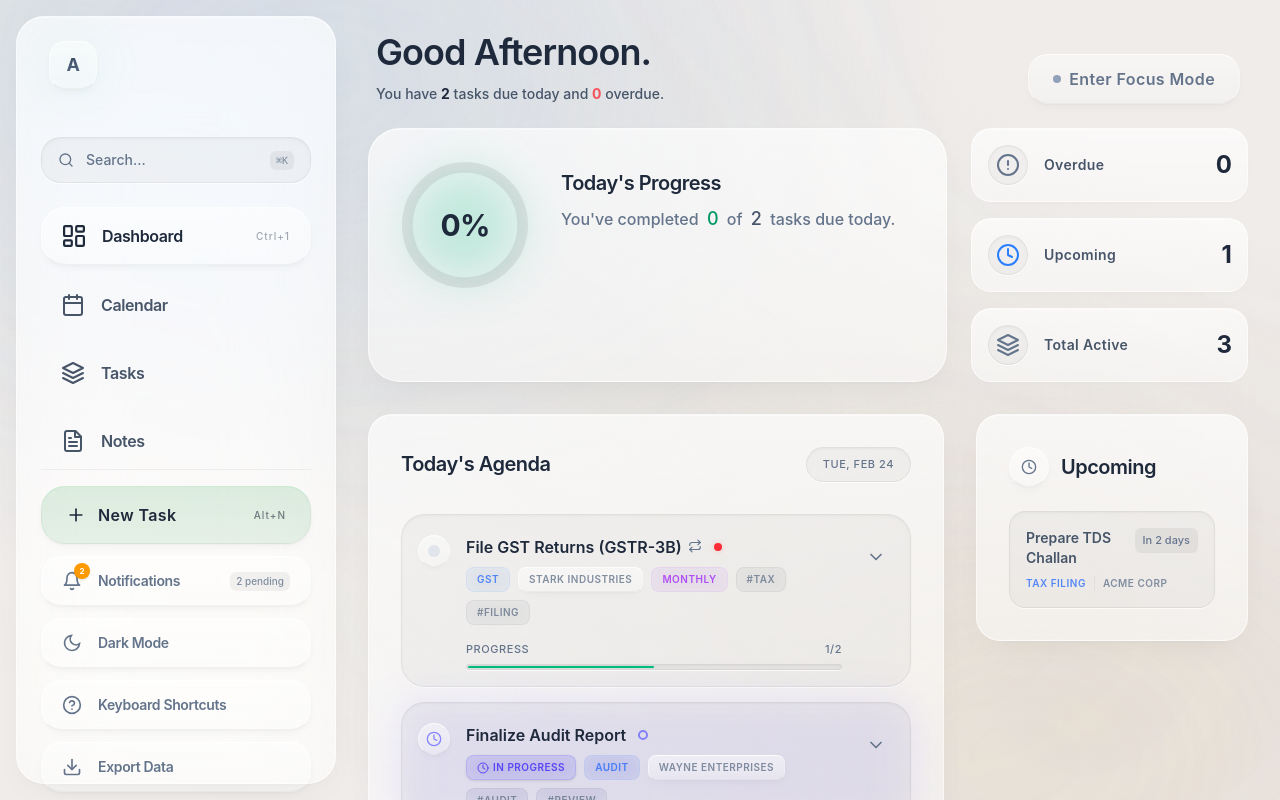
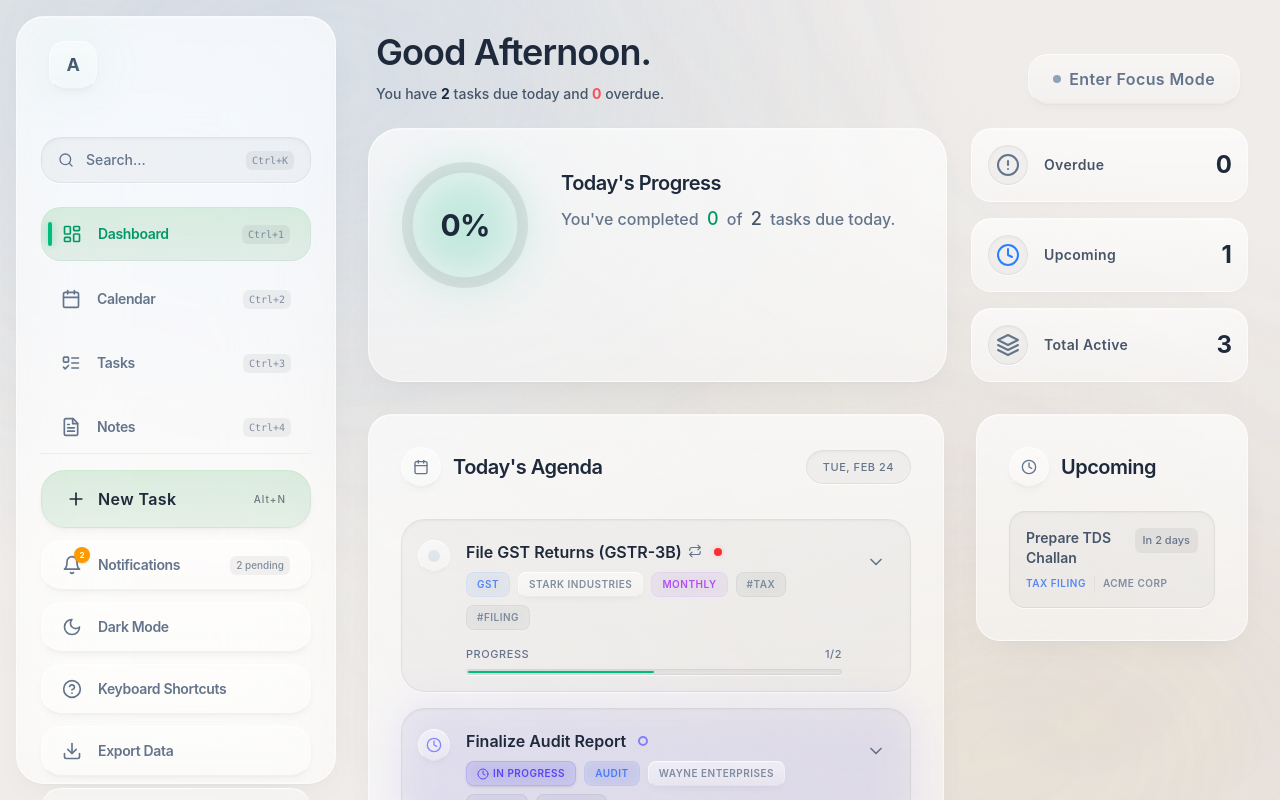
Before and after one commit to hrsagar28/Task-Manager, a React (Vite) app: page / in a window 1280 px wide. Built offline with nearby package versions, Linux system fonts and the light colour scheme.

Commit message:
Enhancements to Liquid Glass UI

```diff
--- a/components/CommandPalette.tsx
+++ b/components/CommandPalette.tsx
@@ -1,6 +1,6 @@
 import React, { useState, useEffect, useRef } from 'react';
 import { Task, Note, ViewState } from '../types';
-import { Search, FileText, CheckCircle, LayoutDashboard, Calendar, Layers, Plus } from './Icons';
+import { Search, FileText, CheckCircle, LayoutDashboard, Calendar, ListTodo, Plus } from './Icons';
 import { useFocusTrap } from '../hooks/useFocusTrap';
 
 interface CommandPaletteProps {
@@ -64,7 +64,7 @@ export const CommandPalette: React.FC<CommandPaletteProps> = ({
   const commands = [
     { label: 'Go to Dashboard', icon: <LayoutDashboard className="w-4 h-4" />, action: () => onNavigate('DASHBOARD') },
     { label: 'Go to Calendar', icon: <Calendar className="w-4 h-4" />, action: () => onNavigate('CALENDAR') },
-    { label: 'Go to Master Tasks', icon: <Layers className="w-4 h-4" />, action: () => onNavigate('TASKS') },
+    { label: 'Go to Master Tasks', icon: <ListTodo className="w-4 h-4" />, action: () => onNavigate('TASKS') },
     { label: 'Go to Notes', icon: <FileText className="w-4 h-4" />, action: () => onNavigate('NOTES') },
     { label: 'Create New Task', icon: <Plus className="w-4 h-4" />, action: () => onNewTask() },
     { label: 'Create New Note', icon: <FileText className="w-4 h-4" />, action: () => onNewNote() },
--- a/components/Dashboard.tsx
+++ b/components/Dashboard.tsx
@@ -1,7 +1,7 @@
 import React, { useMemo, useState, useEffect } from 'react';
 import { Task, TaskStatus, TaskPriority, Note } from '../types';
 import { GlassCard } from './GlassCard';
-import { Circle, CheckCircle, Clock, AlertCircle, ChevronDown, Trash, Copy, Edit2, Layers, FileText, HelpCircle } from './Icons';
+import { Circle, CheckCircle, Clock, AlertCircle, ChevronDown, Trash, Copy, Edit2, Layers, FileText, HelpCircle, Calendar } from './Icons';
 import { formatRelativeDate } from '../utils/formatRelativeDate';
 import { toLocalDateString } from '../utils/dateUtils';
 import { useRovingTabIndex } from '../hooks/useRovingTabIndex';
@@ -199,7 +199,7 @@ export const Dashboard: React.FC<DashboardProps> = ({
                 fill="none"
                 stroke="currentColor"
                 strokeWidth="10"
-                className="text-black/8 dark:text-white/10"
+                className="text-black/[0.08] dark:text-white/10"
               />
               {/* Progress Track */}
               <circle
@@ -256,7 +256,7 @@ export const Dashboard: React.FC<DashboardProps> = ({
           {overdueTasks.length > 0 && (
             <GlassCard className="!border-red-500/30 opacity-0 animate-slide-up" style={{ animationDelay: '200ms' }}>
               <div className="flex items-center gap-3 mb-6">
-                <div className="w-10 h-10 rounded-full bg-red-500/10 flex items-center justify-center text-red-500">
+                <div className="volumetric-btn w-10 h-10 rounded-full flex items-center justify-center text-red-500">
                   <AlertCircle className="w-5 h-5" />
                 </div>
                 <h3 className="text-xl font-semibold tracking-tight text-red-600 dark:text-red-400">Overdue Filings</h3>
@@ -286,7 +286,12 @@ export const Dashboard: React.FC<DashboardProps> = ({
 
           <GlassCard className="opacity-0 animate-slide-up" style={{ animationDelay: '200ms' }}>
             <div className="flex items-center justify-between mb-8">
-              <h3 className="text-xl font-semibold tracking-tight text-theme-primary">Today's Agenda</h3>
+              <h3 className="text-xl font-semibold tracking-tight flex items-center gap-3 text-theme-primary">
+                <div className="volumetric-btn w-10 h-10 rounded-full flex items-center justify-center text-theme-tertiary">
+                  <Calendar className="w-4 h-4" />
+                </div>
+                Today's Agenda
+              </h3>
               <div className="volumetric-input px-4 py-2 rounded-full text-[11px] font-medium uppercase tracking-wider text-theme-tertiary">
                 {new Date().toLocaleDateString('en-US', { weekday: 'short', month: 'short', day: 'numeric' })}
               </div>
--- a/components/Icons.tsx
+++ b/components/Icons.tsx
@@ -153,3 +153,13 @@ export const Upload = ({ className = "w-6 h-6" }: { className?: string }) => (
     <path d="M21 15v4a2 2 0 0 1-2 2H5a2 2 0 0 1-2-2v-4" /><polyline points="17 8 12 3 7 8" /><line x1="12" y1="3" x2="12" y2="15" />
   </svg>
 );
+
+export const ListTodo = ({ className = "w-6 h-6" }: { className?: string }) => (
+  <svg xmlns="http://www.w3.org/2000/svg" width="24" height="24" viewBox="0 0 24 24" fill="none" stroke="currentColor" strokeWidth="2" strokeLinecap="round" strokeLinejoin="round" className={className}>
+    <rect x="3" y="5" width="6" height="6" rx="1" />
+    <path d="m3 17 2 2 4-4" />
+    <line x1="13" y1="6" x2="21" y2="6" />
+    <line x1="13" y1="12" x2="21" y2="12" />
+    <line x1="13" y1="18" x2="21" y2="18" />
+  </svg>
+);
--- a/components/Layout.tsx
+++ b/components/Layout.tsx
@@ -1,6 +1,6 @@
 import React from 'react';
 import { ViewState, Task } from '../types';
-import { LayoutDashboard, Calendar, FileText, Layers, Plus, HelpCircle, ChevronLeft, ChevronRight, Search, MoreHorizontal, Download, Upload } from './Icons';
+import { LayoutDashboard, Calendar, FileText, ListTodo, Plus, HelpCircle, ChevronLeft, ChevronRight, Search, MoreHorizontal, Download, Upload, Sun, Moon } from './Icons';
 import { MobileDrawer } from './MobileDrawer';
 import { NotificationPanel } from './NotificationPanel';
 
@@ -101,7 +101,7 @@ export const Layout: React.FC<LayoutProps> = ({
           >
             <Search className="w-4 h-4 text-theme-tertiary group-hover:text-theme-secondary transition-colors" />
             <span className="text-sm font-medium text-theme-tertiary group-hover:text-theme-secondary transition-colors flex-1 text-left">Search...</span>
-            <span className="text-[10px] font-mono font-medium text-theme-muted bg-black/5 dark:bg-white/5 px-1.5 py-0.5 rounded-md">⌘K</span>
+            <span className="text-[10px] font-mono font-medium text-theme-muted bg-black/5 dark:bg-white/5 px-1.5 py-0.5 rounded-md">{typeof navigator !== 'undefined' && /Mac|iPod|iPhone|iPad/.test(navigator.platform) ? '⌘K' : 'Ctrl+K'}</span>
           </button>
         ) : (
           <button
@@ -117,7 +117,7 @@ export const Layout: React.FC<LayoutProps> = ({
           <SidebarButton
             active={currentView === 'DASHBOARD'}
             onClick={() => setCurrentView('DASHBOARD')}
-            icon={<LayoutDashboard />}
+            icon={<LayoutDashboard className="w-5 h-5" />}
             label="Dashboard"
             shortcut="Ctrl+1"
             badge={currentView !== 'DASHBOARD' ? badgeCounts?.dashboard : 0}
@@ -126,7 +126,7 @@ export const Layout: React.FC<LayoutProps> = ({
           <SidebarButton
             active={currentView === 'CALENDAR'}
             onClick={() => setCurrentView('CALENDAR')}
-            icon={<Calendar />}
+            icon={<Calendar className="w-5 h-5" />}
             label="Calendar"
             shortcut="Ctrl+2"
             collapsed={isSidebarCollapsed}
@@ -134,7 +134,7 @@ export const Layout: React.FC<LayoutProps> = ({
           <SidebarButton
             active={currentView === 'TASKS'}
             onClick={() => setCurrentView('TASKS')}
-            icon={<Layers />}
+            icon={<ListTodo className="w-5 h-5" />}
             label="Tasks"
             shortcut="Ctrl+3"
             collapsed={isSidebarCollapsed}
@@ -142,7 +142,7 @@ export const Layout: React.FC<LayoutProps> = ({
           <SidebarButton
             active={currentView === 'NOTES'}
             onClick={() => setCurrentView('NOTES')}
-            icon={<FileText />}
+            icon={<FileText className="w-5 h-5" />}
             label="Notes"
             shortcut="Ctrl+4"
             collapsed={isSidebarCollapsed}
@@ -157,15 +157,7 @@ export const Layout: React.FC<LayoutProps> = ({
               </button>
               {onToggleTheme && (
                 <button onClick={onToggleTheme} className="volumetric-btn w-12 h-12 rounded-[16px] flex items-center justify-center text-theme-tertiary transition-colors hover:text-theme-primary" title={isDark ? 'Switch to Light Mode' : 'Switch to Dark Mode'}>
-                  {isDark ? (
-                    <svg className="w-5 h-5" fill="none" viewBox="0 0 24 24" stroke="currentColor" strokeWidth={2}>
-                      <circle cx="12" cy="12" r="5" /><path d="M12 1v2M12 21v2M4.22 4.22l1.42 1.42M18.36 18.36l1.42 1.42M1 12h2M21 12h2M4.22 19.78l1.42-1.42M18.36 5.64l1.42-1.42" />
-                    </svg>
-                  ) : (
-                    <svg className="w-5 h-5" fill="none" viewBox="0 0 24 24" stroke="currentColor" strokeWidth={2}>
-                      <path d="M21 12.79A9 9 0 1 1 11.21 3 7 7 0 0 0 21 12.79z" />
-                    </svg>
-                  )}
+                  {isDark ? <Sun className="w-5 h-5" /> : <Moon className="w-5 h-5" />}
                 </button>
               )}
               {tasks && onEditTask && onNavigateToTasks && (
@@ -211,15 +203,7 @@ export const Layout: React.FC<LayoutProps> = ({
                     style={{ color: 'var(--text-tertiary)' }}
                     title={isDark ? 'Switch to Light Mode' : 'Switch to Dark Mode'}
                   >
-                    {isDark ? (
-                      <svg className="w-5 h-5 shrink-0" fill="none" viewBox="0 0 24 24" stroke="currentColor" strokeWidth={2}>
-                        <circle cx="12" cy="12" r="5" /><path d="M12 1v2M12 21v2M4.22 4.22l1.42 1.42M18.36 18.36l1.42 1.42M1 12h2M21 12h2M4.22 19.78l1.42-1.42M18.36 5.64l1.42-1.42" />
-                      </svg>
-                    ) : (
-                      <svg className="w-5 h-5 shrink-0" fill="none" viewBox="0 0 24 24" stroke="currentColor" strokeWidth={2}>
-                        <path d="M21 12.79A9 9 0 1 1 11.21 3 7 7 0 0 0 21 12.79z" />
-                      </svg>
-                    )}
+                    {isDark ? <Sun className="w-5 h-5 shrink-0" /> : <Moon className="w-5 h-5 shrink-0" />}
                     <span className="font-semibold text-sm tracking-tight">{isDark ? 'Light Mode' : 'Dark Mode'}</span>
                   </button>
                 )}
@@ -302,15 +286,7 @@ export const Layout: React.FC<LayoutProps> = ({
               className="volumetric-btn w-10 h-10 rounded-[14px] flex items-center justify-center text-theme-tertiary hover:text-theme-secondary transition-colors"
               aria-label={isDark ? 'Switch to Light Mode' : 'Switch to Dark Mode'}
             >
-              {isDark ? (
-                <svg className="w-[18px] h-[18px]" fill="none" viewBox="0 0 24 24" stroke="currentColor" strokeWidth={2}>
-                  <circle cx="12" cy="12" r="5" /><path d="M12 1v2M12 21v2M4.22 4.22l1.42 1.42M18.36 18.36l1.42 1.42M1 12h2M21 12h2M4.22 19.78l1.42-1.42M18.36 5.64l1.42-1.42" />
-                </svg>
-              ) : (
-                <svg className="w-[18px] h-[18px]" fill="none" viewBox="0 0 24 24" stroke="currentColor" strokeWidth={2}>
-                  <path d="M21 12.79A9 9 0 1 1 11.21 3 7 7 0 0 0 21 12.79z" />
-                </svg>
-              )}
+              {isDark ? <Sun className="w-[18px] h-[18px]" /> : <Moon className="w-[18px] h-[18px]" />}
             </button>
           )}
 
@@ -359,7 +335,7 @@ export const Layout: React.FC<LayoutProps> = ({
           {/* Center FAB - slightly smaller on mobile */}
           <button
             onClick={onAddNew}
-            className="volumetric-btn volumetric-btn-primary w-12 h-12 rounded-[18px] flex items-center justify-center text-theme-primary -mt-5 shadow-lg"
+            className="volumetric-btn volumetric-btn-primary w-12 h-12 rounded-[18px] flex items-center justify-center text-emerald-700 dark:text-emerald-300 -mt-5 shadow-lg"
             aria-label="Add new task"
           >
             <Plus className="w-5 h-5" />
@@ -367,7 +343,7 @@ export const Layout: React.FC<LayoutProps> = ({
           <NavButton
             active={currentView === 'TASKS'}
             onClick={() => setCurrentView('TASKS')}
-            icon={<Layers />}
+            icon={<ListTodo />}
             label="Tasks"
           />
           <NavButton
@@ -407,19 +383,22 @@ const NavButton = ({ active, onClick, icon, label, badge }: {
   <button
     onClick={onClick}
     className={`flex flex-col items-center justify-center gap-1 w-14 h-14 rounded-[22px] transition-all duration-300 ${active
-      ? 'text-theme-primary'
+      ? 'text-emerald-600 dark:text-emerald-400'
       : 'text-theme-tertiary hover:text-theme-secondary hover-surface'
       }`}
   >
-    <div className={`relative transition-transform duration-300 ${active ? 'scale-110' : ''}`}>
-      {icon}
+    <div className={`relative transition-all duration-300 ${active ? 'scale-110' : ''}`}>
+      {active && (
+        <div className="absolute -inset-1.5 rounded-xl bg-emerald-500/10 dark:bg-emerald-400/10 blur-[2px]" />
+      )}
+      <div className="relative">{icon}</div>
       {badge && badge > 0 ? (
         <div className="absolute -top-1.5 -right-1.5 w-4 h-4 rounded-full bg-red-500 text-white text-[8px] font-bold flex items-center justify-center shadow-sm">
           {badge > 99 ? '99+' : badge}
         </div>
       ) : null}
     </div>
-    <span className={`text-[9px] font-semibold tracking-wide transition-colors ${active ? 'text-theme-primary' : 'text-theme-tertiary'
+    <span className={`text-[9px] font-semibold tracking-wide transition-colors ${active ? 'text-emerald-600 dark:text-emerald-400' : 'text-theme-tertiary'
       }`}>
       {label}
     </span>
@@ -429,36 +408,29 @@ const NavButton = ({ active, onClick, icon, label, badge }: {
 const SidebarButton = ({ active, onClick, icon, label, shortcut, badge, collapsed }: { active: boolean, onClick: () => void, icon: React.ReactNode, label: string, shortcut?: string, badge?: number, collapsed?: boolean }) => (
   <button
     onClick={onClick}
-    title={collapsed ? label : undefined}
-    className={`flex items-center gap-4 transition-all duration-300 group relative ${collapsed ? 'w-14 h-14 mx-auto justify-center rounded-[20px]' : 'w-full px-5 py-4 rounded-[24px]'
-      } ${active
-        ? 'volumetric-btn text-theme-primary'
-        : 'hover-surface text-theme-secondary'
+    title={collapsed ? `${label}${shortcut ? ` (${shortcut})` : ''}` : undefined}
+    className={`relative w-full flex items-center gap-4 transition-all duration-300 ${collapsed
+      ? `justify-center w-14 h-14 mx-auto rounded-[20px] ${active ? 'volumetric-btn-primary text-emerald-600 dark:text-emerald-400' : 'text-theme-tertiary hover:text-theme-secondary hover-surface'}`
+      : `px-5 py-4 rounded-[20px] ${active ? 'volumetric-btn-primary text-emerald-600 dark:text-emerald-400' : 'text-theme-tertiary hover:text-theme-secondary hover-surface'}`
       }`}
   >
-    <div className={`transition-transform duration-300 ${active ? 'scale-110' : 'group-hover:scale-110'}`}>
+    {/* Left accent bar for active state */}
+    {active && !collapsed && (
+      <div className="absolute left-1.5 top-1/2 -translate-y-1/2 w-1 h-6 rounded-full bg-emerald-500 shadow-[0_0_8px_rgba(16,185,129,0.4)]" />
+    )}
+    <div className="relative">
       {icon}
+      {badge && badge > 0 ? (
+        <div className="absolute -top-1.5 -right-1.5 w-4 h-4 rounded-full bg-red-500 text-white text-[8px] font-bold flex items-center justify-center shadow-sm">
+          {badge > 99 ? '99+' : badge}
+        </div>
+      ) : null}
     </div>
     {!collapsed && (
       <>
-        <span className="font-semibold tracking-tight text-base truncate">{label}</span>
-        {badge && badge > 0 ? (
-          <span className="ml-auto min-w-[20px] h-5 px-1.5 rounded-full bg-red-500/15 text-red-600/80 dark:text-red-400 text-[10px] font-bold flex items-center justify-center border border-red-500/10 shrink-0">
-            {badge > 99 ? '99+' : badge}
-          </span>
-        ) : shortcut ? (
-          <span className={`ml-auto text-[10px] font-medium tracking-widest transition-opacity shrink-0 ${active ? 'opacity-40' : 'opacity-0 group-hover:opacity-30'
-            }`}>
-            {shortcut}
-          </span>
-        ) : null}
+        <span className="font-semibold text-sm tracking-tight flex-1 text-left">{label}</span>
+        {shortcut && <span className="text-[10px] font-mono font-medium text-theme-muted bg-black/5 dark:bg-white/5 px-1.5 py-0.5 rounded-md">{shortcut}</span>}
       </>
-    )}
-    {collapsed && badge && badge > 0 && (
-      <div
-        title={`${badge} unread`}
-        className="absolute top-0 right-0 w-2.5 h-2.5 rounded-full bg-red-500 shadow-sm ring-2 ring-white dark:ring-slate-900"
-      />
     )}
   </button>
 );
--- a/components/MobileDrawer.tsx
+++ b/components/MobileDrawer.tsx
@@ -142,7 +142,7 @@ export const MobileDrawer: React.FC<MobileDrawerProps> = ({
                                 className="w-full flex items-center gap-4 px-4 py-4 rounded-[20px] hover-surface transition-all duration-200 group text-left animate-slide-up"
                                 style={{ animationDelay: `${Math.min(idx * 50, 200)}ms` }}
                             >
-                                <div className="w-10 h-10 rounded-[14px] volumetric-input flex items-center justify-center text-theme-tertiary group-hover:text-theme-secondary transition-colors shrink-0">
+                                <div className="w-10 h-10 rounded-[14px] bg-black/[0.03] dark:bg-white/[0.06] flex items-center justify-center text-theme-tertiary group-hover:text-theme-secondary transition-colors shrink-0">
                                     {item.icon}
                                 </div>
                                 <div className="flex-1 min-w-0">
--- a/components/TasksView.tsx
+++ b/components/TasksView.tsx
@@ -1,6 +1,6 @@
 import React, { useState, useMemo } from 'react';
 import { Task, TaskStatus, TaskPriority, Note } from '../types';
-import { Search, Archive, CheckCircle, Edit2, Trash, CheckSquare, Square, Layers, ChevronDown, FileText, Copy } from './Icons';
+import { Search, Archive, CheckCircle, Edit2, Trash, CheckSquare, Square, Layers, ListTodo, ChevronDown, FileText, Copy } from './Icons';
 import { formatRelativeDate } from '../utils/formatRelativeDate';
 import { useRovingTabIndex } from '../hooks/useRovingTabIndex';
 
@@ -142,7 +142,7 @@ export const TasksView: React.FC<TasksViewProps> = ({
         <div>
           <h2 className="text-3xl font-semibold tracking-tight flex items-center gap-4 text-theme-primary">
             <div className="volumetric-btn w-14 h-14 rounded-[20px] flex items-center justify-center text-theme-tertiary">
-              <Layers className="w-7 h-7" />
+              <ListTodo className="w-7 h-7" />
             </div>
             Master Tasks
           </h2>
```
Also changed, not shown: App.tsx (+4 -16 lines), components/NotificationPanel.tsx (+1 -7 lines).
